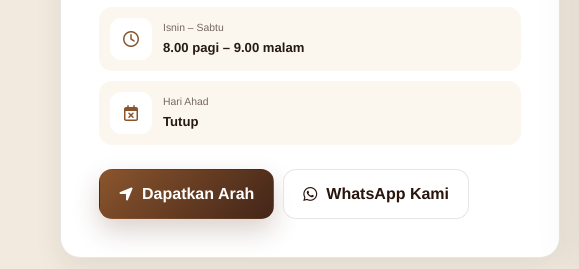
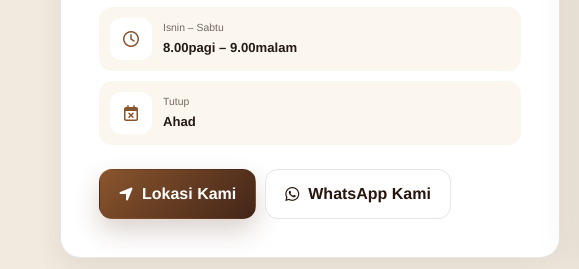
Before and after one commit to Shazwan3007/kopicshake, a plain HTML site: page index.html in a window 1280 px wide. Shown: the part 2488-2757 px from the top of the page, 0-579 px from the left. Drawn offline with Linux system fonts and the light colour scheme.

Commit message:
Update operating hours and navigation text

```diff
--- a/index.html
+++ b/index.html
@@ -182,7 +182,7 @@
             <div>
               <small>Waktu Operasi</small>
               <strong>Isnin – Sabtu</strong>
-              <span>8.00 pagi – 9.00 malam</span>
+              <span>8.00pagi – 9.00malam</span>
             </div>
 
           </article>
@@ -520,7 +520,7 @@
 
               <div>
                 <small>Isnin – Sabtu</small>
-                <strong>8.00 pagi – 9.00 malam</strong>
+                <strong>8.00pagi – 9.00malam</strong>
               </div>
 
             </div>
@@ -533,8 +533,8 @@
               </span>
 
               <div>
-                <small>Hari Ahad</small>
-                <strong>Tutup</strong>
+                <small>Tutup</small>
+                <strong>Ahad</strong>
               </div>
 
             </div>
@@ -552,7 +552,7 @@
               rel="noopener noreferrer"
             >
               <i class="fa-solid fa-location-arrow"></i>
-              Dapatkan Arah
+              Lokasi Kami
             </a>
 
 
@@ -658,7 +658,7 @@
 
       <div class="footer-column">
 
-        <h3>Navigasi</h3>
+        <h3>Pautan</h3>
 
         <a href="#utama">
           Utama
@@ -680,15 +680,15 @@
         <h3>Maklumat</h3>
 
         <span>
-          Isnin – Sabtu
+          Buka : Isnin – Sabtu
         </span>
 
         <span>
-          8.00 pagi – 9.00 malam
+          8.00pagi – 9.00malam
         </span>
 
         <span>
-          Ahad: Tutup
+          Tutup : Ahad
         </span>
 
         <a href="tel:+60124669359">
@@ -700,7 +700,7 @@
           target="_blank"
           rel="noopener noreferrer"
         >
-          Dapatkan Arah
+          Dapatkan Lokasi
         </a>
 
       </div>
```
